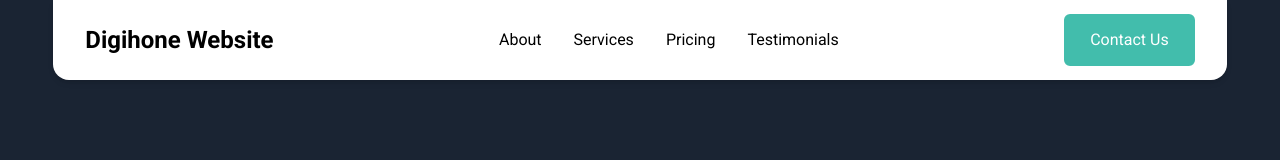
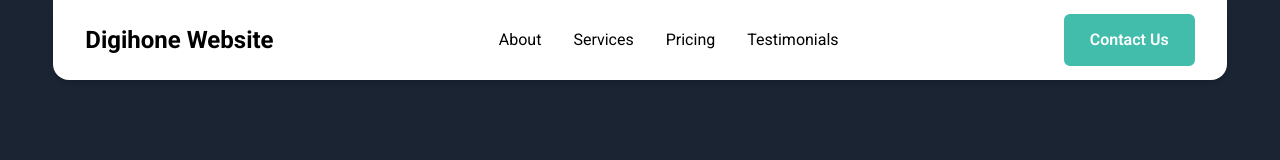
Before and after one commit to Saad0095/Digihone-Website, a React (Vite) app: page / in a window 1280 px wide. Shown: the top 160 px of the page. Built offline with nearby package versions, Linux system fonts and the light colour scheme.

Commit message:
Updated font weight

```diff
--- a/src/components/Navbar.jsx
+++ b/src/components/Navbar.jsx
@@ -31,7 +31,7 @@ const Navbar = () => {
         ))}
       </ul>
 
-      <button className="hidden md:flex bg-primary text-white border-2 border-primary hover:text-primary hover:bg-white px-6 py-3 rounded-md transition duration-300 cursor-pointer">
+      <button className="hidden md:flex bg-primary text-white border-2 border-primary hover:text-primary hover:bg-white px-6 py-3 rounded-md transition duration-300 cursor-pointer font-semibold">
         <a href="#contact">Contact Us</a>
       </button>
 
@@ -64,7 +64,7 @@ const Navbar = () => {
             ))}
             <a
               href="#contact"
-              className="bg-primary text-white px-4 py-2 rounded-md hover:opacity-90 transition w-max"
+              className="bg-primary text-white font-semibold px-4 py-2 rounded-md hover:opacity-90 transition w-max"
               onClick={() => setIsOpen(false)}
             >
               Contact Us
```
